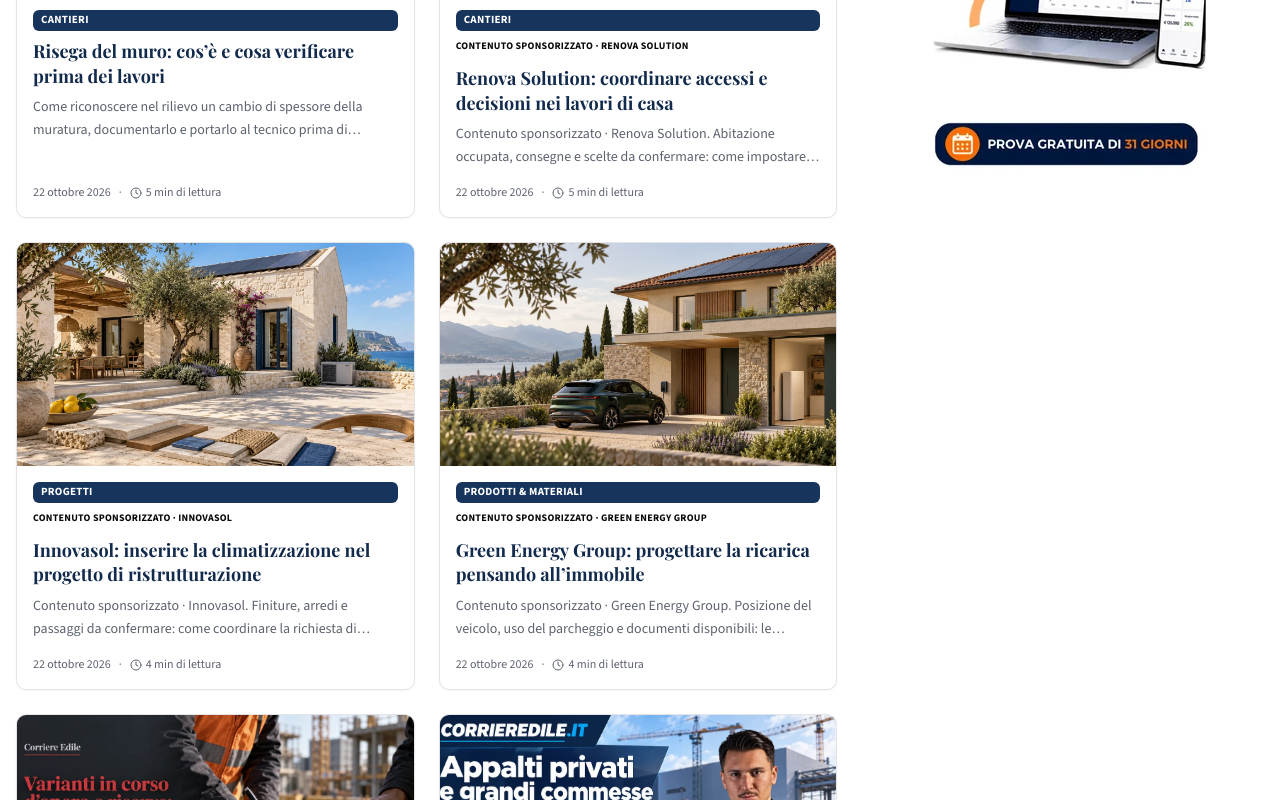
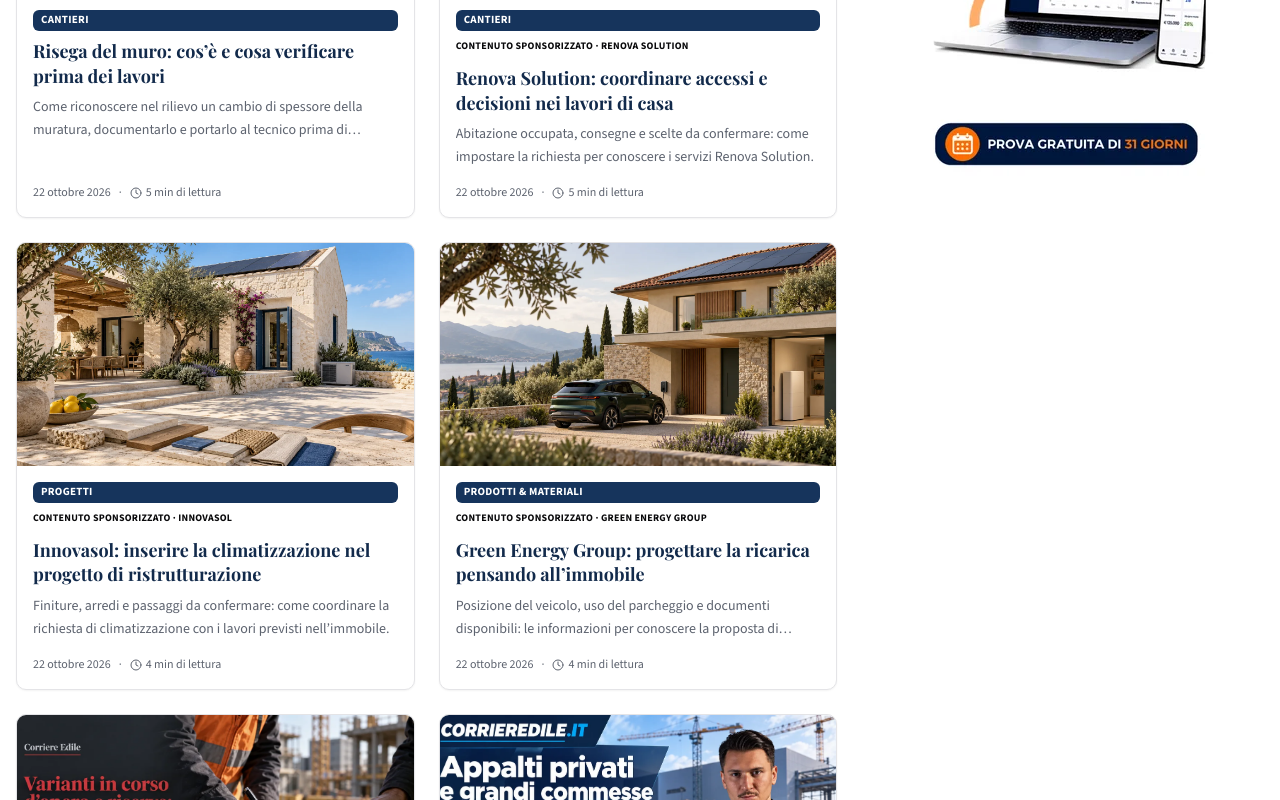
Before and after one commit to Ediliziaio/corriere-edile, a Next.js app: page / in a window 1280 px wide. Shown: the part 2480-3280 px from the top of the page. Built offline with nearby package versions, Linux system fonts and the light colour scheme.

Commit message:
Keep one sponsor disclosure and link enquiries directly to companies

```diff
--- a/src/data/fullArticles/editorial-native.ts
+++ b/src/data/fullArticles/editorial-native.ts
@@ -1472,8 +1472,8 @@ export const editorialNative: FullArticle[] = [
     "keywords": [
       "Renova Solution: coordinare accessi e decisioni nei lavori di casa"
     ],
-    "subtitle": "Contenuto sponsorizzato · Renova Solution. Abitazione occupata, consegne e scelte da confermare: come impostare la richiesta per conoscere i servizi Renova Solution.",
-    "excerpt": "Contenuto sponsorizzato · Renova Solution. Abitazione occupata, consegne e scelte da confermare: come impostare la richiesta per conoscere i servizi Renova Solution.",
+    "subtitle": "Abitazione occupata, consegne e scelte da confermare: come impostare la richiesta per conoscere i servizi Renova Solution.",
+    "excerpt": "Abitazione occupata, consegne e scelte da confermare: come impostare la richiesta per conoscere i servizi Renova Solution.",
     "published": "2026-10-22T07:18:01Z",
     "updated": "2026-10-22T08:54:30Z",
     "readingTime": 5,
@@ -1491,10 +1491,6 @@ export const editorialNative: FullArticle[] = [
     "body": [
       {
         "type": "p",
-        "text": "**Contenuto sponsorizzato · Renova Solution**. Articolo pubblicitario realizzato per presentare i servizi dell’azienda."
-      },
-      {
-        "type": "p",
         "text": "Un progetto di rinnovo deve incontrare la vita della casa. Comunicare vincoli e disponibilità prima dei lavori rende più chiara la discussione sul cantiere."
       },
       {
@@ -1608,7 +1604,7 @@ export const editorialNative: FullArticle[] = [
       },
       {
         "type": "p",
-        "text": "[Conosci i servizi Renova Solution nel Nordest](https://www.renovasolution.it/ \"sponsored\")"
+        "text": "[Richiedi informazioni a Renova Solution](https://www.renovasolution.it/contatti \"sponsored\")"
       },
       {
         "type": "h2",
@@ -1655,8 +1651,8 @@ export const editorialNative: FullArticle[] = [
     "keywords": [
       "Innovasol: inserire la climatizzazione nel progetto di ristrutturazione"
     ],
-    "subtitle": "Contenuto sponsorizzato · Innovasol. Finiture, arredi e passaggi da confermare: come coordinare la richiesta di climatizzazione con i lavori previsti nell’immobile.",
-    "excerpt": "Contenuto sponsorizzato · Innovasol. Finiture, arredi e passaggi da confermare: come coordinare la richiesta di climatizzazione con i lavori previsti nell’immobile.",
+    "subtitle": "Finiture, arredi e passaggi da confermare: come coordinare la richiesta di climatizzazione con i lavori previsti nell’immobile.",
+    "excerpt": "Finiture, arredi e passaggi da confermare: come coordinare la richiesta di climatizzazione con i lavori previsti nell’immobile.",
     "published": "2026-10-22T07:18:01Z",
     "updated": "2026-10-22T08:54:30Z",
     "readingTime": 4,
@@ -1674,10 +1670,6 @@ export const editorialNative: FullArticle[] = [
     "body": [
       {
         "type": "p",
-        "text": "**Contenuto sponsorizzato · Innovasol**. Articolo pubblicitario realizzato per presentare i servizi dell’azienda."
-      },
-      {
-        "type": "p",
         "text": "Quando il cantiere è ancora in progetto, le informazioni sugli ambienti aiutano a discutere anche gli impianti. Il confronto va aperto prima delle scelte definitive sulle finiture."
       },
       {
@@ -1787,7 +1779,7 @@ export const editorialNative: FullArticle[] = [
       },
       {
         "type": "p",
-        "text": "[Approfondisci la climatizzazione con Innovasol](https://innovasol.it/impianti-climatizzazione-sicilia/ \"sponsored\")"
+        "text": "[Richiedi informazioni a Innovasol](https://innovasol.it/contatti/ \"sponsored\")"
       },
       {
         "type": "h2",
@@ -1834,8 +1826,8 @@ export const editorialNative: FullArticle[] = [
     "keywords": [
       "Green Energy Group: progettare la ricarica pensando all’immobile"
     ],
-    "subtitle": "Contenuto sponsorizzato · Green Energy Group. Posizione del veicolo, uso del parcheggio e documenti disponibili: le informazioni per conoscere la proposta di ricarica Green Energy Group.",
-    "excerpt": "Contenuto sponsorizzato · Green Energy Group. Posizione del veicolo, uso del parcheggio e documenti disponibili: le informazioni per conoscere la proposta di ricarica Green Energy Group.",
+    "subtitle": "Posizione del veicolo, uso del parcheggio e documenti disponibili: le informazioni per conoscere la proposta di ricarica Green Energy Group.",
+    "excerpt": "Posizione del veicolo, uso del parcheggio e documenti disponibili: le informazioni per conoscere la proposta di ricarica Green Energy Group.",
     "published": "2026-10-22T07:18:01Z",
     "updated": "2026-10-22T08:54:30Z",
     "readingTime": 4,
@@ -1853,10 +1845,6 @@ export const editorialNative: FullArticle[] = [
     "body": [
       {
         "type": "p",
-        "text": "**Contenuto sponsorizzato · Green Energy Group**. Articolo pubblicitario realizzato per presentare i servizi dell’azienda."
-      },
-      {
-        "type": "p",
         "text": "Il punto di ricarica va valutato nel luogo in cui sarà utilizzato. Le abitudini del veicolo e le condizioni dell’immobile aiutano a impostare la richiesta."
       },
       {
@@ -1966,7 +1954,7 @@ export const editorialNative: FullArticle[] = [
       },
       {
         "type": "p",
-        "text": "[Conosci le soluzioni di ricarica Green Energy Group](https://greenenergygroup.it/colonnine-di-ricarica/ \"sponsored\")"
+        "text": "[Richiedi informazioni a Green Energy Group](https://greenenergygroup.it/contatti/ \"sponsored\")"
       },
       {
         "type": "h2",
```
